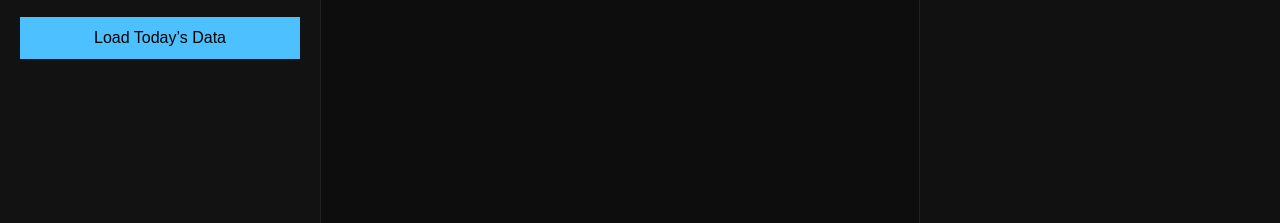
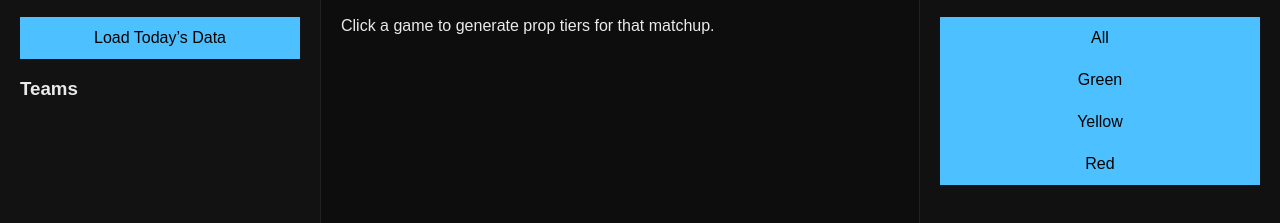
Before and after one commit to SpotstatsAi/nba-prop-engine, a plain HTML site: page index.html in a window 1280 px wide. Shown: the part 51-274 px from the top of the page. Drawn offline with Linux system fonts and the light colour scheme.

Commit message:
Add prop filters to props panel in index.html

```diff
--- a/index.html
+++ b/index.html
@@ -12,16 +12,26 @@
     <h2>NBA Prop Engine</h2>
     <button id="loadButton">Load Today’s Data</button>
 
+    <h3 class="sectionTitle">Teams</h3>
     <div id="teamsList"></div>
   </div>
 
   <div id="main">
     <h2>Games Today</h2>
+    <p class="hint">Click a game to generate prop tiers for that matchup.</p>
     <div id="games"></div>
   </div>
 
   <div id="propsPanel">
     <h2>Prop Recommendations</h2>
+
+    <div id="propsFilters">
+      <button data-filter="all" class="filterButton filterActive">All</button>
+      <button data-filter="green" class="filterButton">Green</button>
+      <button data-filter="yellow" class="filterButton">Yellow</button>
+      <button data-filter="red" class="filterButton">Red</button>
+    </div>
+
     <div id="propsOutput"></div>
   </div>
 
```
